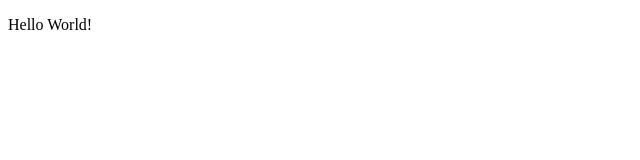
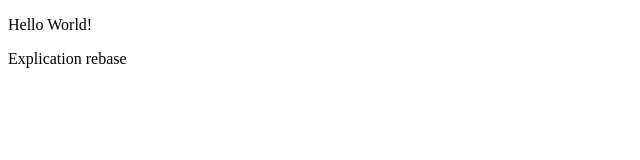
Before and after one commit to Wil-leb/git_training, a plain HTML site: page training_folder/index.html in a window 1280 px wide. Shown: the whole page, without its empty margins (0-640 px from the left). Drawn offline with Linux system fonts and the light colour scheme.

Commit message:
Explication rebase

```diff
--- a/training_folder/index.html
+++ b/training_folder/index.html
@@ -7,5 +7,6 @@
 </head>
 <body>
     <p>Hello World!</p>
+    <p>Explication rebase</p>
 </body>
 </html>
```
